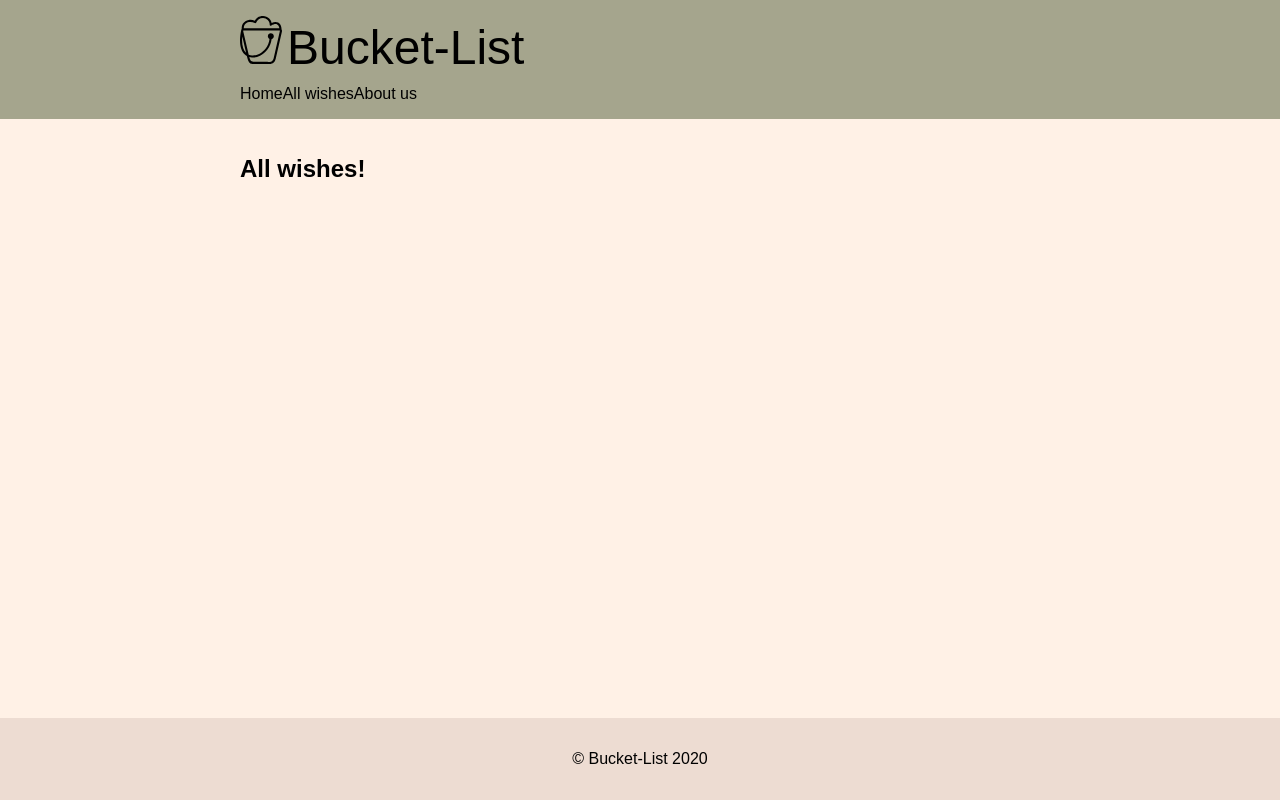
After one commit to yroub/bucket-list, a Symfony app: template templates/wish/list.html.twig in a window 1280 px wide. The commit adds this page. Run offline with Twig, Linux system fonts and the light colour scheme; the template is opened without the code that fills it, so the values that code supplies are empty; some libraries are stand-ins or nearby versions; some web fonts are replaced.

Commit message:
crée la page All wishes et ajoute les liens dans la nav

```diff
--- a/templates/base.html.twig
+++ b/templates/base.html.twig
@@ -27,6 +27,8 @@
             </h1>
             <nav class="header-nav">
                 <a href="{{ path('main_home') }}" title="Go back to homepage">Home</a>
+                <a href="{{ path('wish_list') }}" title="All things to do">All wishes</a>
+                <a href="{{ path('main_about_us') }}" title="About us">About us</a>
             </nav>
         </div>
     </header>
--- /dev/null
+++ b/templates/wish/list.html.twig
@@ -0,0 +1,7 @@
+{% extends 'base.html.twig' %}
+
+{% block body %}
+    <h2>All wishes!</h2>
+{% endblock %}
+
+{% block title %}All wishes | {{ parent() }}{% endblock %}
```
Also changed, not shown: src/Controller/WishController.php (added, +19 -0 lines).
